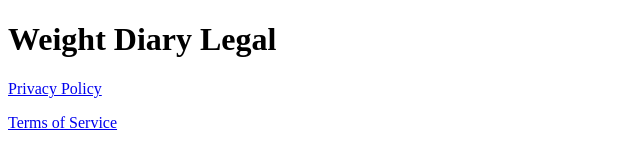
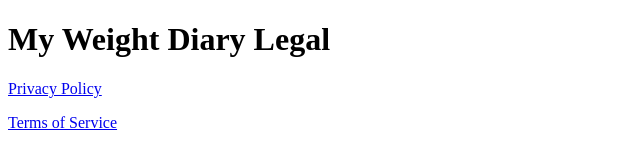
Before and after one commit to ModmanTV/my-weight-diary-legal, a plain HTML site: page index.html in a window 1280 px wide. Shown: the whole page, without its empty margins (0-640 px from the left). Drawn offline with Linux system fonts and the light colour scheme.

Commit message:
Update index.html

```diff
--- a/index.html
+++ b/index.html
@@ -1,10 +1,10 @@
 <!DOCTYPE html>
 <html>
 <head>
-    <title>Weight Diary Legal</title>
+    <title>My Weight Diary Legal</title>
 </head>
 <body>
-    <h1>Weight Diary Legal</h1>
+    <h1>My Weight Diary Legal</h1>
 
     <p>
         <a href="privacy.html">Privacy Policy</a>
```
